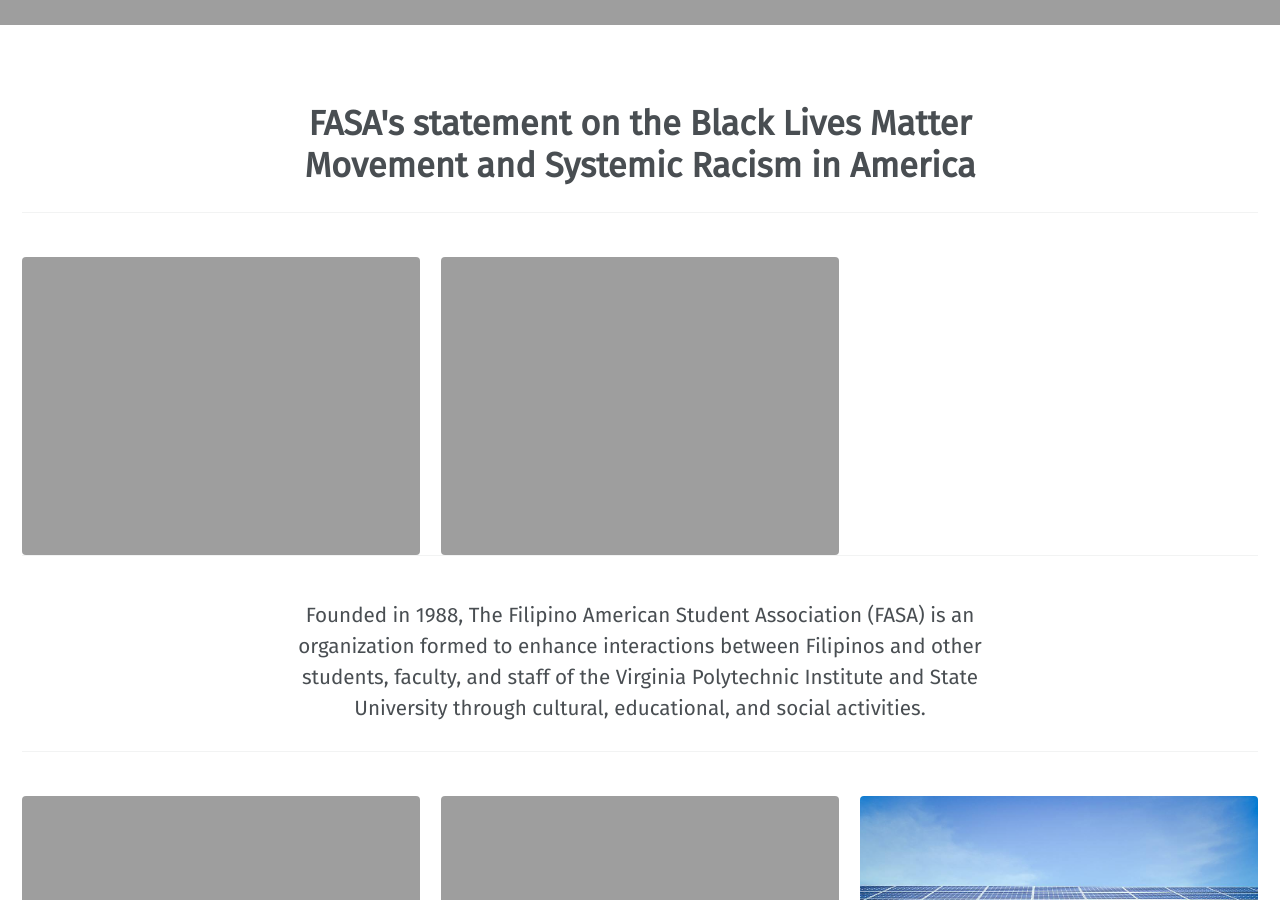
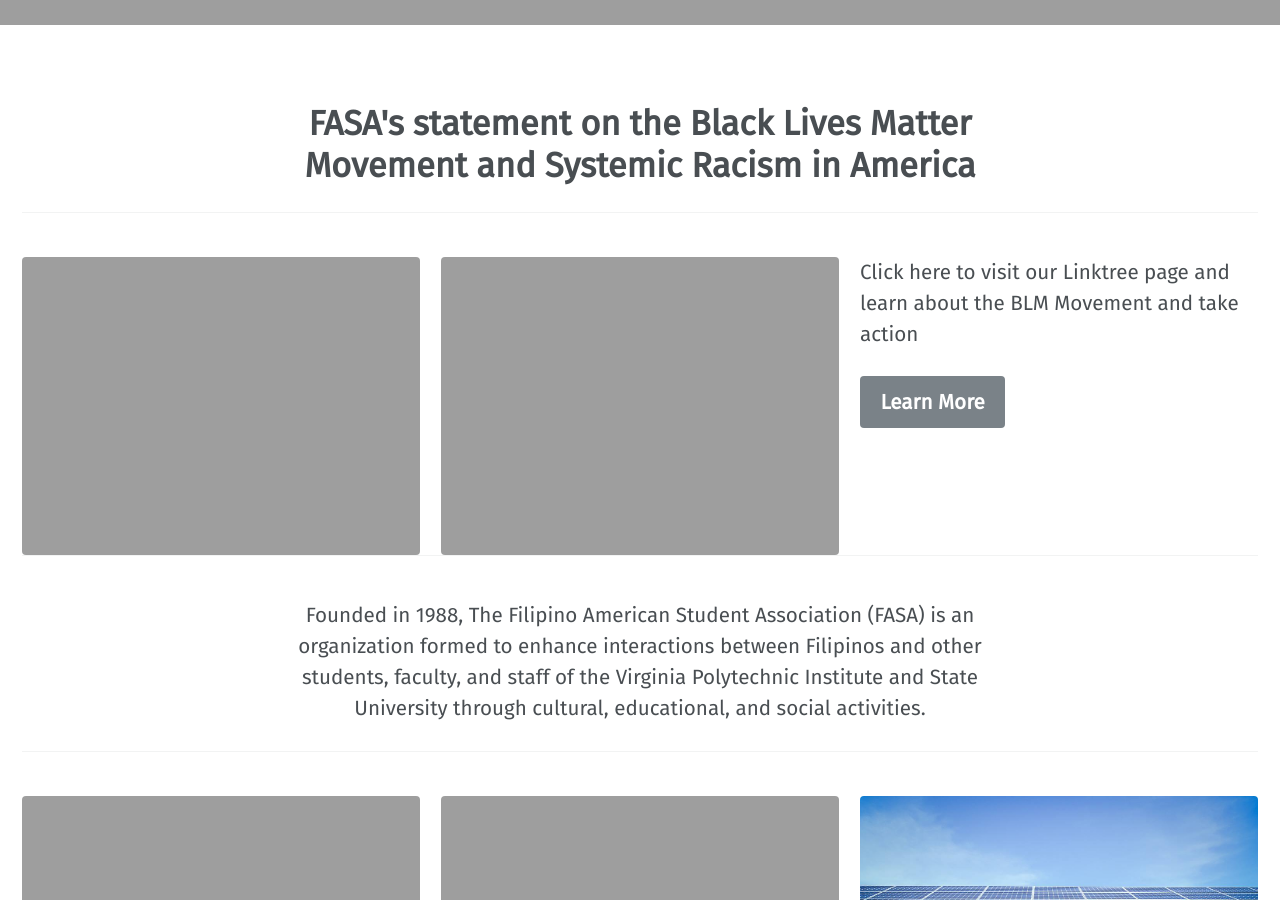
Before and after one commit to vtfasa/vtfasa.github.io, a Jekyll site: the page built from _pages/home.md, in a window 1280 px wide and 900 px high, scrolled down 1035 px. Built offline with Jekyll 4.4.1, drawn with Linux system fonts in a browser that asks for light colours; some web fonts are replaced.

Commit message:
Added Linktree link

```diff
--- a/_pages/home.md
+++ b/_pages/home.md
@@ -29,6 +29,8 @@ blm_header:
 blm_statement:
   - image_path: /assets/images/misc/blmstatement1.png
   - image_path: /assets/images/misc/blmstatement2.png
+  - excerpt: "Click here to visit our Linktree page and learn about the BLM Movement and take action"
+    url: "https://linktr.ee/FASAatVT"
 
 # pages
 feature_row:
```
